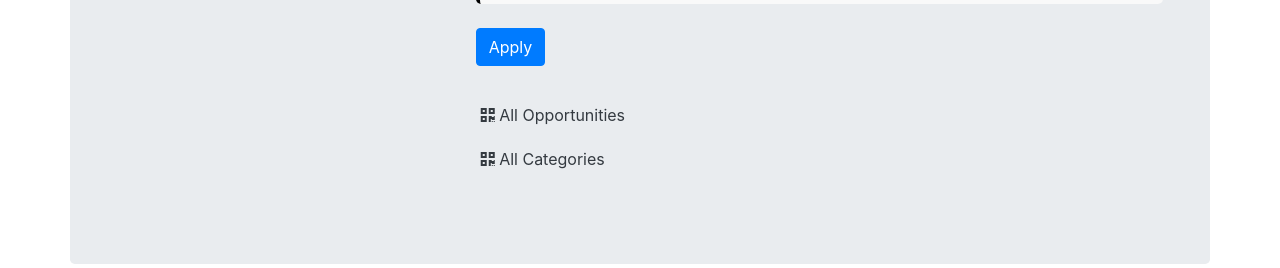
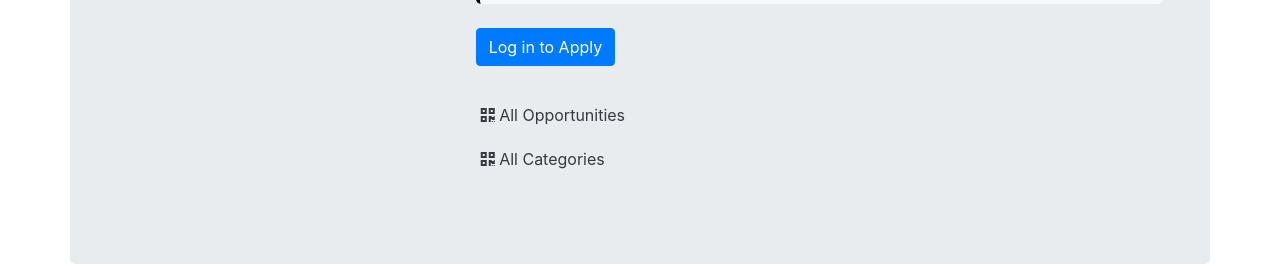
Before and after one commit to ana-cernei/INTERBLEND_PC, a PHP site: page /INTERBLEND_PC/viewPizza.php?pizzaid=69 in a window 1280 px wide. Shown: the part 529-797 px from the top of the page. Run offline with PHP 8.4, Linux system fonts and the light colour scheme; data comes from the database, SQL or seed files in the repository; data that the repository does not hold is empty; some libraries are stand-ins or nearby versions.

Commit message:
not important

```diff
--- a/viewPizza.php
+++ b/viewPizza.php
@@ -78,20 +78,15 @@
                 <p class="attribute-description"><span class="attribute-title">Food:</span><?php echo nl2br($food); ?></p>
             </div>
             <?php
-            if($loggedin) {
-                $quaSql = "SELECT `itemQuantity` FROM `viewcart` WHERE pizzaId = '$pizzaId' AND `userId`='$userId'";
-                $quaresult = mysqli_query($conn, $quaSql);
-                $quaExistRows = mysqli_num_rows($quaresult);
-                if($quaExistRows == 0) {
-                    echo '<form action="submitApplication.php" method="POST">
-                          <input type="hidden" name="itemId" value="'.$pizzaId. '">
-                          <button type="submit" name="Apply" class="btn btn-primary my-2">Apply</button>
-                          </form>';
-                } else {
-                    echo '<a href="apply.html"><button class="btn btn-primary my-2">Apply</button></a>';
-                }
+              if ($loggedin) {
+                // User is logged in, show apply form or redirect link
+                echo '<form action="submitApplication.php" method="POST">
+                      <input type="hidden" name="itemId" value="'.$pizzaId. '">
+                      <button type="submit" name="Apply" class="btn btn-primary my-2">Apply</button>
+                      </form>';
             } else {
-                echo '<button class="btn btn-primary my-2" data-toggle="modal" data-target="#loginModal">Apply</button>';
+                // User is not logged in, prompt them to log in
+                echo '<button class="btn btn-primary my-2" data-toggle="modal" data-target="#loginModal">Log in to Apply</button>';
             }
             ?>
             <div class="link-section mt-4">
```
